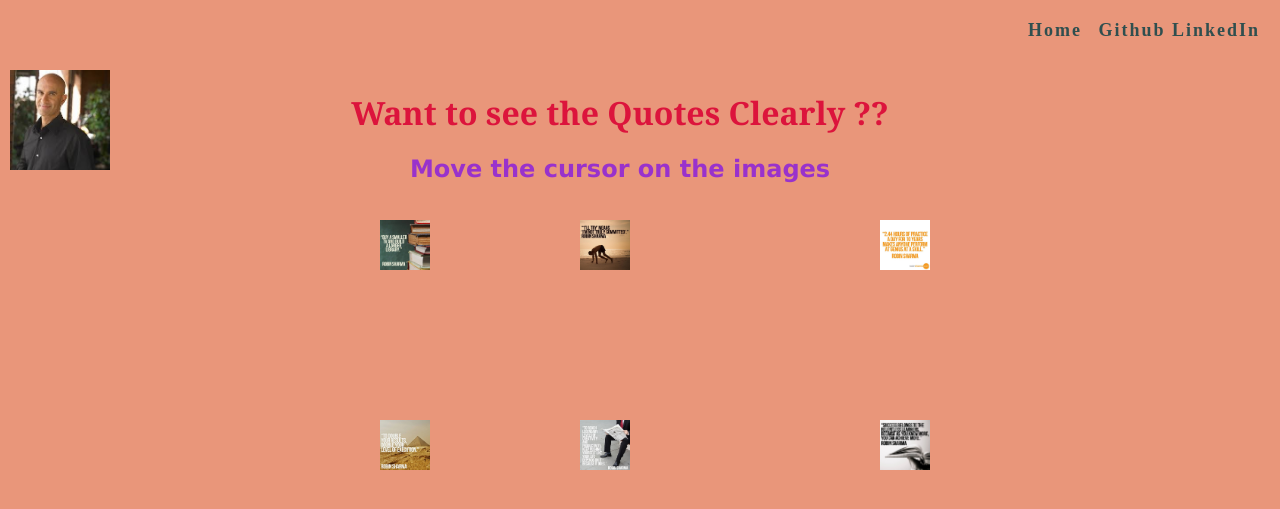
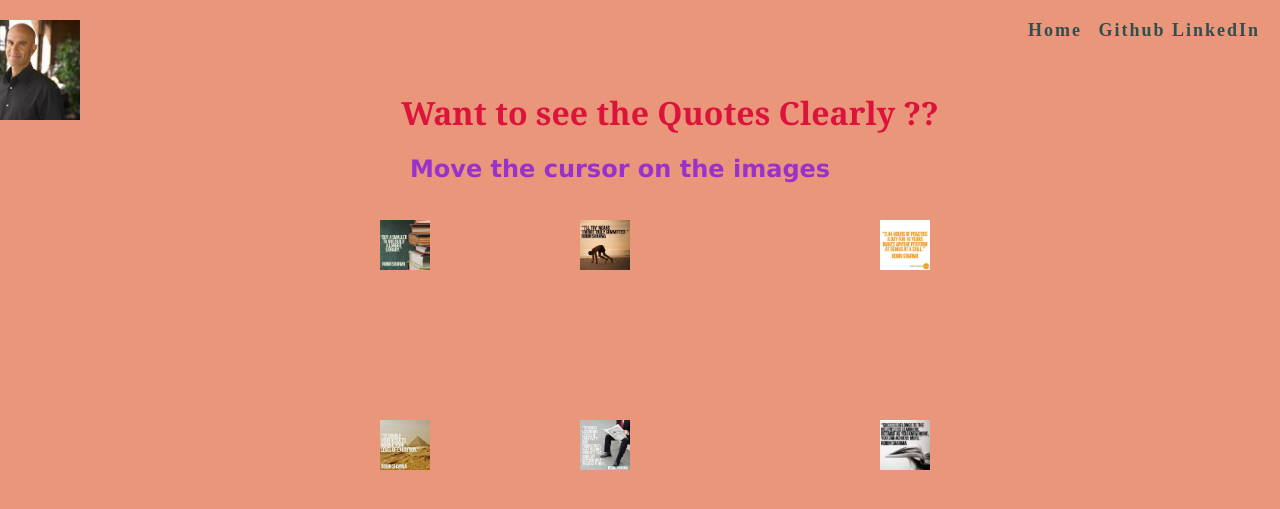
Before and after one commit to christyjax/christyjax.github.io, a Jekyll site: the page Quotes1.html, which Jekyll copies as it is, in a window 1280 px wide. Shown: the top 509 px of the page. Built offline with Jekyll 4.4.1, drawn with Linux system fonts in a browser that asks for light colours.

Commit message:
Update Quotes1.css

```diff
--- a/css/Quotes1.css
+++ b/css/Quotes1.css
@@ -8,7 +8,7 @@
 }
 #main
 {
-	position:absolute;
+	float:left;
 	 left:30px;
 	 top:50px;
 }
```
